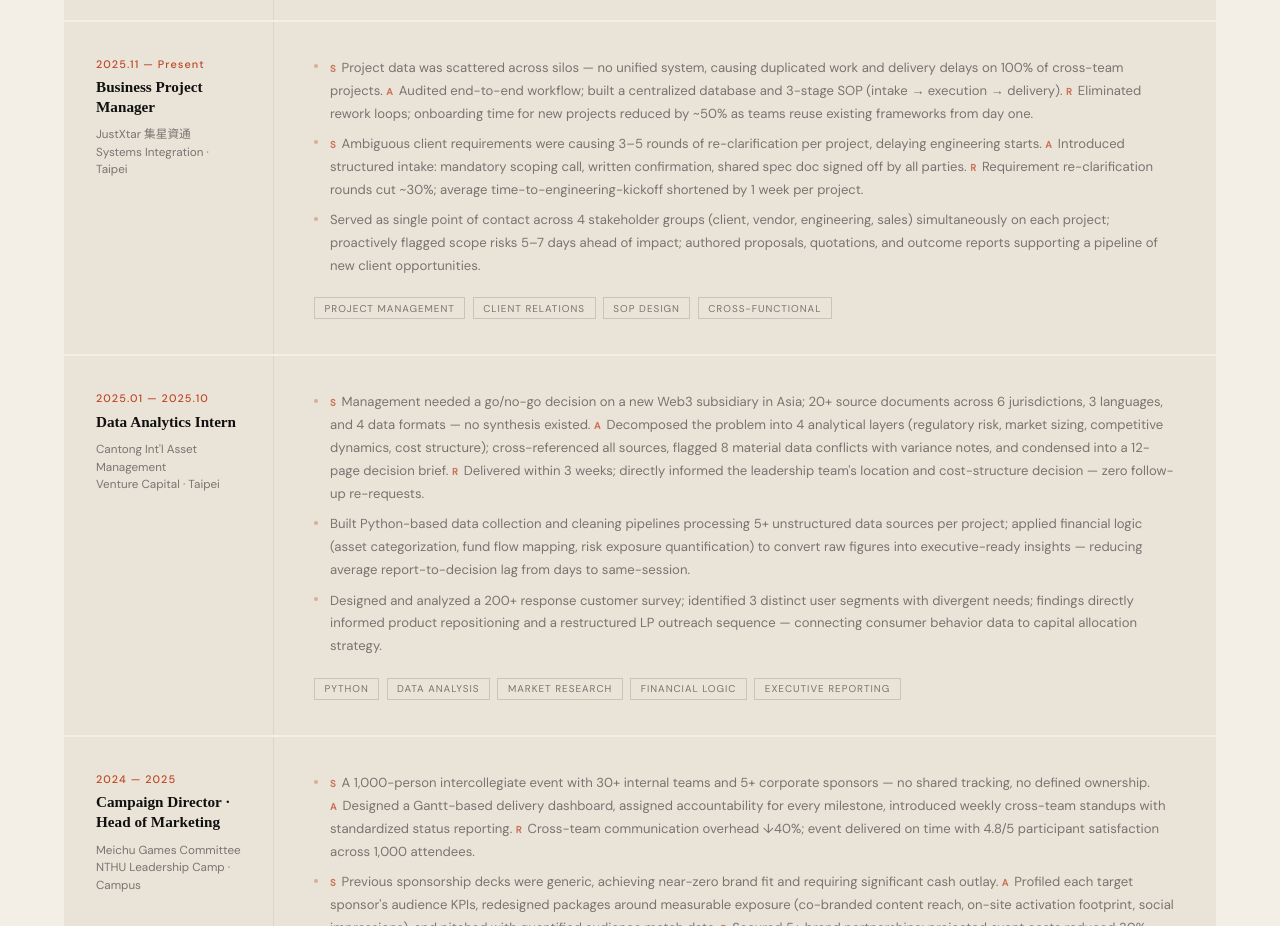
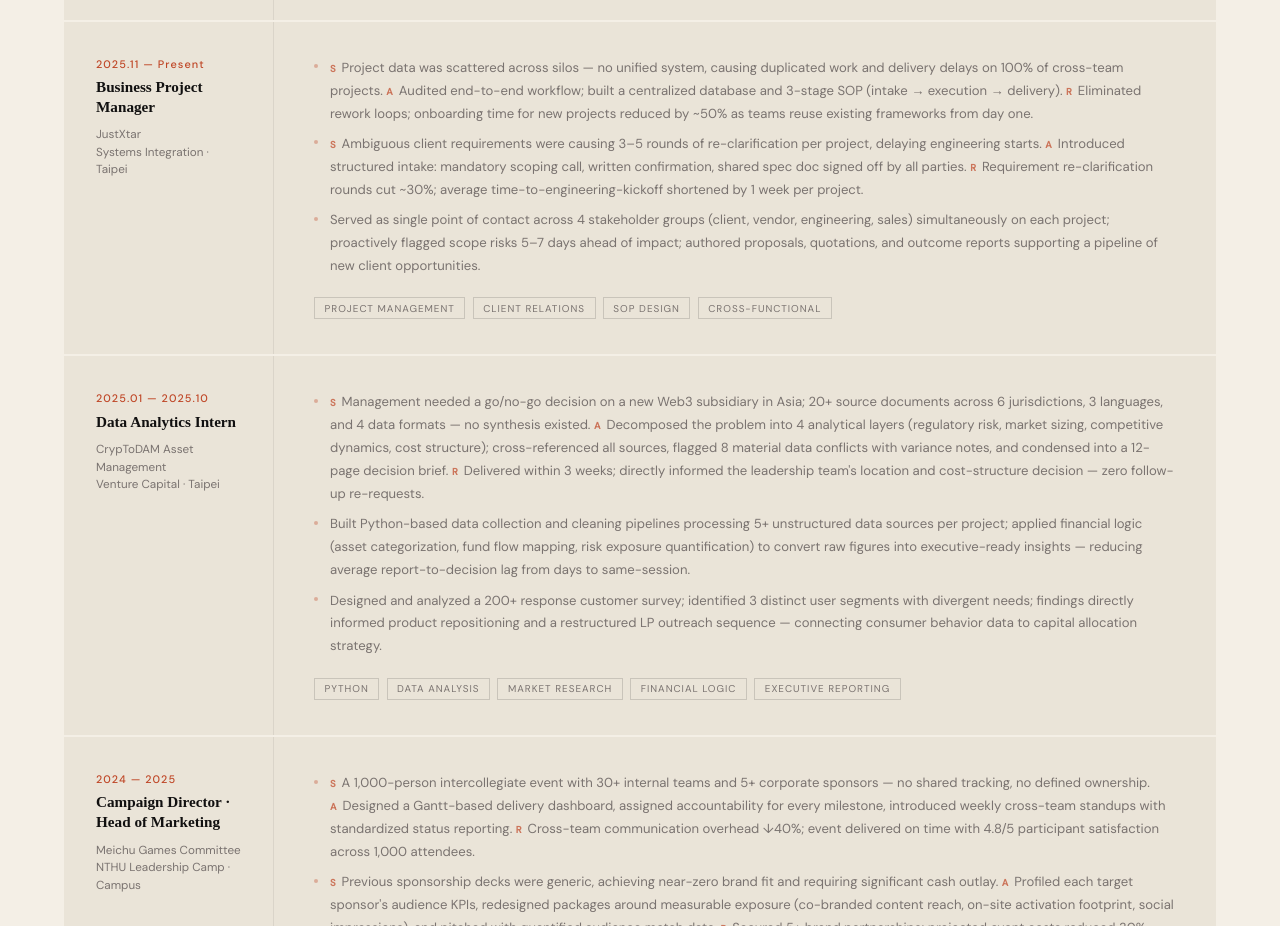
Before and after one commit to afortunadofu-bot/celine.fu, a plain HTML site: page index.html in a window 1280 px wide. Shown: the part 2980-3906 px from the top of the page. Drawn offline with nearby package versions, Linux system fonts and the light colour scheme; a web font is replaced by a local one.

Commit message:
Update index.html

```diff
--- a/index.html
+++ b/index.html
@@ -401,12 +401,12 @@
         </div>
       </div>
 
-      <!-- Jixing PM -->
+      <!-- JustXtar PM -->
       <div class="exp-item reveal d1">
         <div class="exp-side">
           <span class="exp-date">2025.11 — <span data-en>Present</span><span data-zh>現在</span></span>
           <span class="exp-role"><span data-en>Business Project Manager</span><span data-zh>業務專案經理</span></span>
-          <span class="exp-co"><span data-en>JustXtar  集星資通<br>Systems Integration · Taipei</span><span data-zh>集星資通 JustXtar<br>資訊系統整合 · 台北內湖</span></span>
+          <span class="exp-co"><span data-en>JustXtar<br>Systems Integration · Taipei</span><span data-zh>集星資通 JustXtar<br>資訊系統整合 · 台北內湖</span></span>
         </div>
         <div class="exp-main">
           <div class="exp-pts">
@@ -434,7 +434,7 @@
         <div class="exp-side">
           <span class="exp-date">2025.01 — 2025.10</span>
           <span class="exp-role"><span data-en>Data Analytics Intern</span><span data-zh>數據分析實習生</span></span>
-          <span class="exp-co"><span data-en>Cantong Int'l Asset Management<br>Venture Capital · Taipei</span><span data-zh>燦通國際資產管理<br>創投業 · 台北中山</span></span>
+          <span class="exp-co"><span data-en>CrypToDAM Asset Management<br>Venture Capital · Taipei</span><span data-zh>燦通國際資產管理<br>創投業 · 台北中山</span></span>
         </div>
         <div class="exp-main">
           <div class="exp-pts">
```
